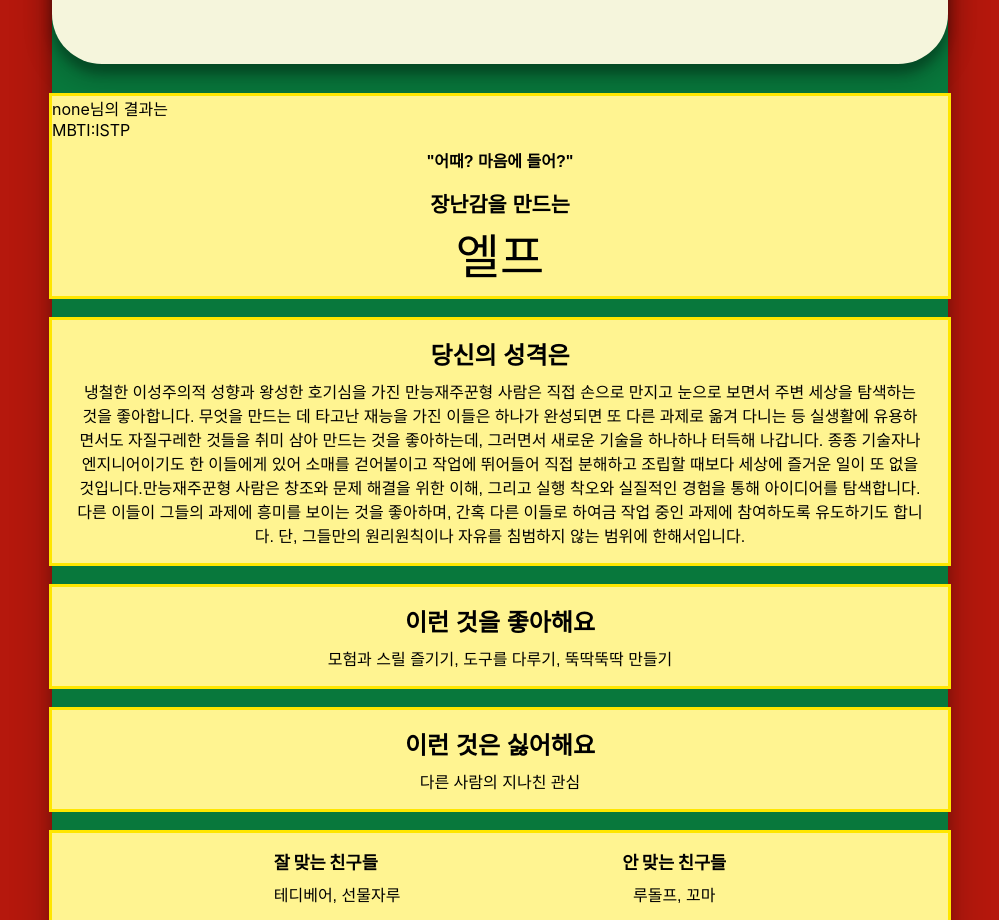
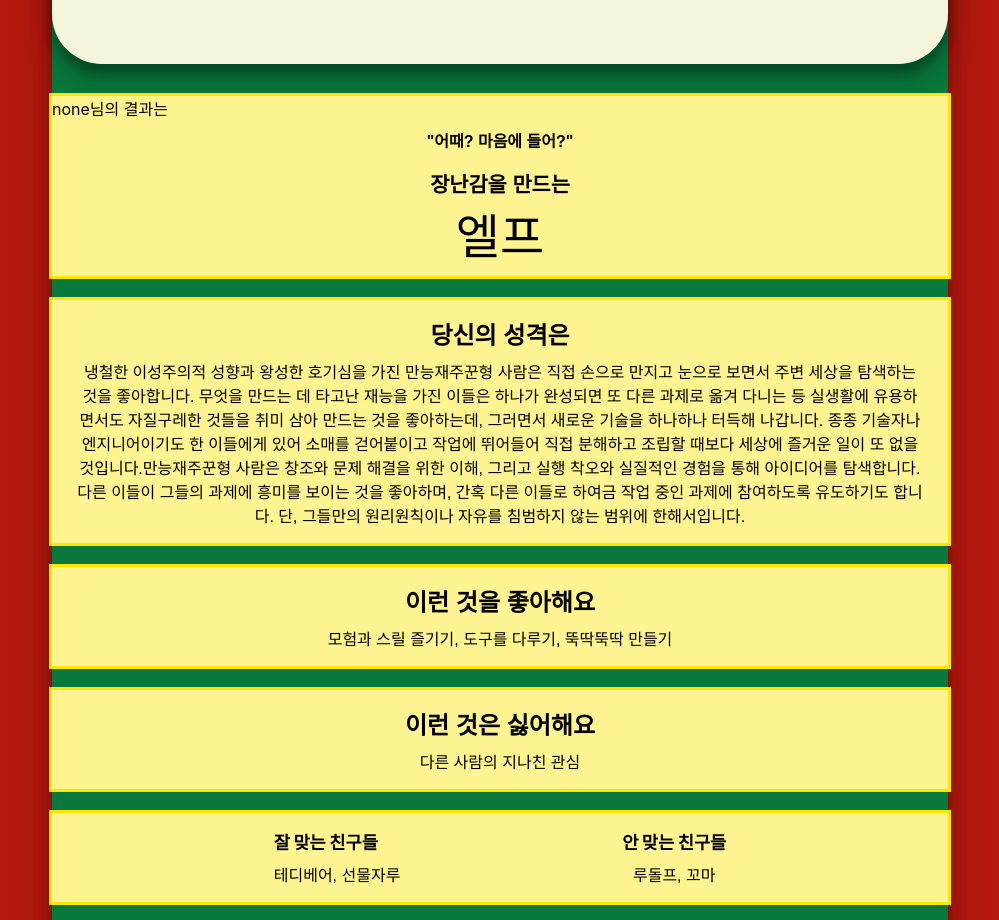
Before and after one commit to ddZoebb/christmas_mbti, a React (Create React App) app: page /result in a window 1280 px wide. Shown: the part 880-1800 px from the top of the page, without its empty margins (140-1139 px from the left). Built offline with nearby package versions, Linux system fonts and the light colour scheme.

Commit message:
주소 수정

```diff
--- a/src/pages/Result.js
+++ b/src/pages/Result.js
@@ -220,7 +220,7 @@ function Result() {
                 {({ state }) => <div>{state.name}님의 결과는</div>}
               </DataConsumer>
             </div>
-            <div>MBTI:{MBTI}</div>
+
             <div className="Result-message">{result.message}</div>
             <div className="Result-prefix">{result.prefix}</div>
             <div className="Result-title">{result.character}</div>
--- a/src/pages/Situation.js
+++ b/src/pages/Situation.js
@@ -1,4 +1,5 @@
 import React, { useCallback, useContext } from "react";
+import { Navigate } from "react-router-dom";
 
 import SituationDetail from "../components/SituationDetail";
 import SituationContext, { SituationConsumer } from "../contexts/situation";
@@ -96,7 +97,7 @@ const Situation = () => {
   const selectSit = situations.find((element) => element.id === state.sitCount);
   switch (state.sitCount) {
     case 13:
-      return <Result></Result>;
+      return <Navigate to="/result"></Navigate>;
 
     default:
       return (
```
